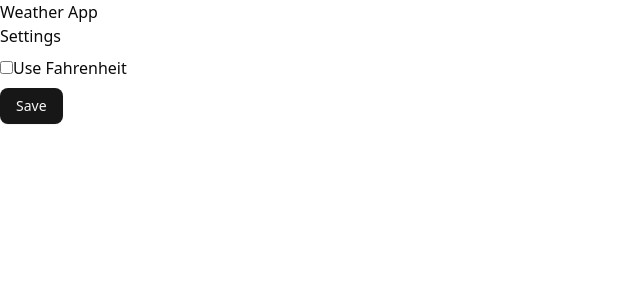
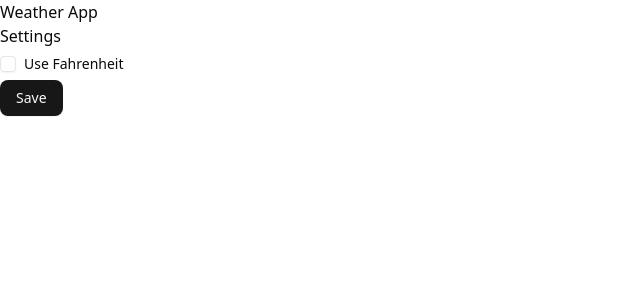
Before and after one commit to GiessC/weather, a React (Vite) app in the folder web/: page / in a window 1280 px wide. Shown: the top 300 px of the page, without its empty margins (0-640 px from the left). Built offline with nearby package versions, Linux system fonts and the light colour scheme; no server answers.

Commit message:
polish settings form

```diff
--- a/web/src/components/ui/settings.tsx
+++ b/web/src/components/ui/settings.tsx
@@ -1,19 +1,40 @@
 import { Form } from "../form/form";
 import { Button } from "./button";
 import { settingsSchema, useSettings } from "@/hooks/useSettings";
+import { Checkbox } from "./checkbox";
+import { FormControl, FormField, FormItem, FormLabel, FormMessage } from "./form";
 
 export function Settings() {
   const { settings, save } = useSettings();
 
   return (
     <Form defaultValues={settings} onSubmit={save} schema={settingsSchema}>
-      {({ register }) => (
+      {({ control, formState: { errors } }) => (
         <div className="flex flex-col gap-2">
           <h2>Settings</h2>
-          <label>
-            <input type="checkbox" {...register("useFahrenheit")} />
-            Use Fahrenheit
-          </label>
+          <div className='flex flex-row gap-2 items-center'>
+            <FormField
+              control={control}
+              name="useFahrenheit"
+              render={({ field }) => (
+                <FormItem>
+                  <div className='flex flex-row gap-2 items-center'>
+                    <FormControl>
+                      <Checkbox
+                        id='useFahrenheit'
+                        checked={field.value}
+                        onCheckedChange={field.onChange}
+                      />
+                    </FormControl>
+                    <FormLabel className='cursor-pointer' htmlFor='useFahrenheit'>
+                      Use Fahrenheit
+                    </FormLabel>
+                  </div>
+                  {errors.useFahrenheit && <FormMessage>{errors.useFahrenheit.message}</FormMessage>}
+                </FormItem>
+              )}
+            />
+          </div>
           <div>
             <Button type="submit">Save</Button>
           </div>
```
